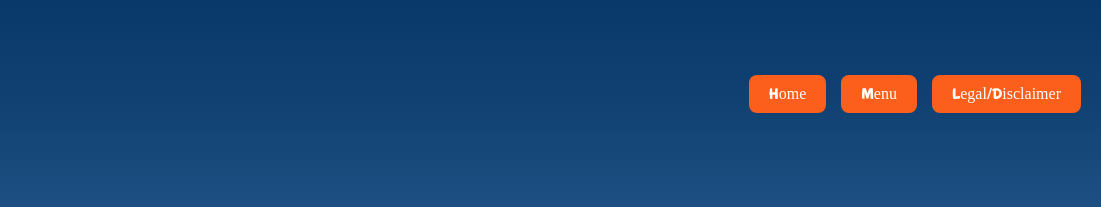
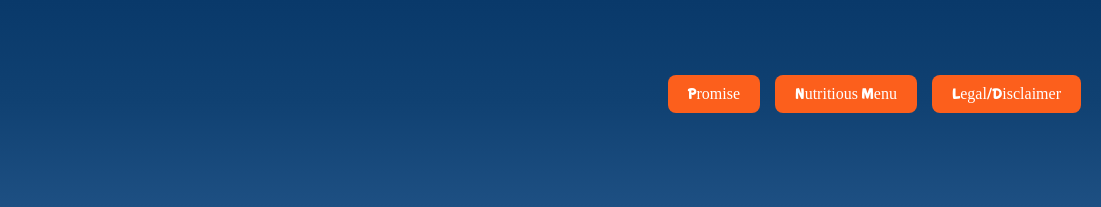
Before and after one commit to asadullahkhann/odin-restaurant-page, a website built with webpack: page src/template.html in a window 1280 px wide. Shown: the top 207 px of the page, 179-1280 px from the left. Built offline with nearby package versions, Linux system fonts and the light colour scheme.

Commit message:
Rename home & menu buttons

```diff
--- a/src/template.html
+++ b/src/template.html
@@ -12,7 +12,7 @@
             <div>Cluckin' </div>
             <div>Bell</div>
         </div>
-        <nav><button>Home</button><button>Menu</button><button>Legal/Disclaimer</button></nav>
+        <nav><button>Promise</button><button>Nutritious Menu</button><button>Legal/Disclaimer</button></nav>
     </header>
     <div id="content"></div>
     <footer><p>Coded by <a href="https://github.com/asadullahkhann">@asadullahkhann <img src="./github-mark.svg" alt="github-mark" width="25px" height="25px"></a></p></footer>
```
